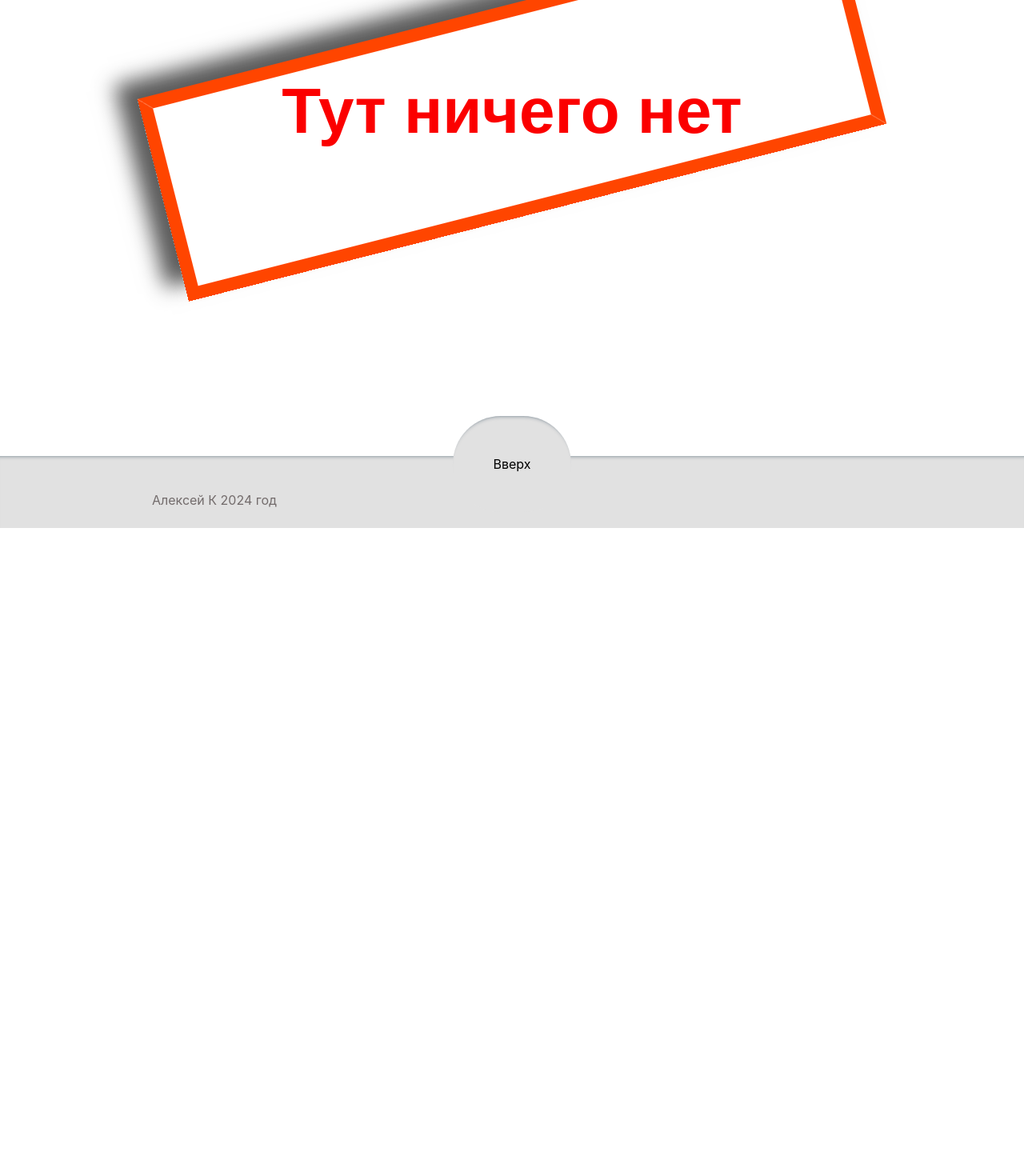
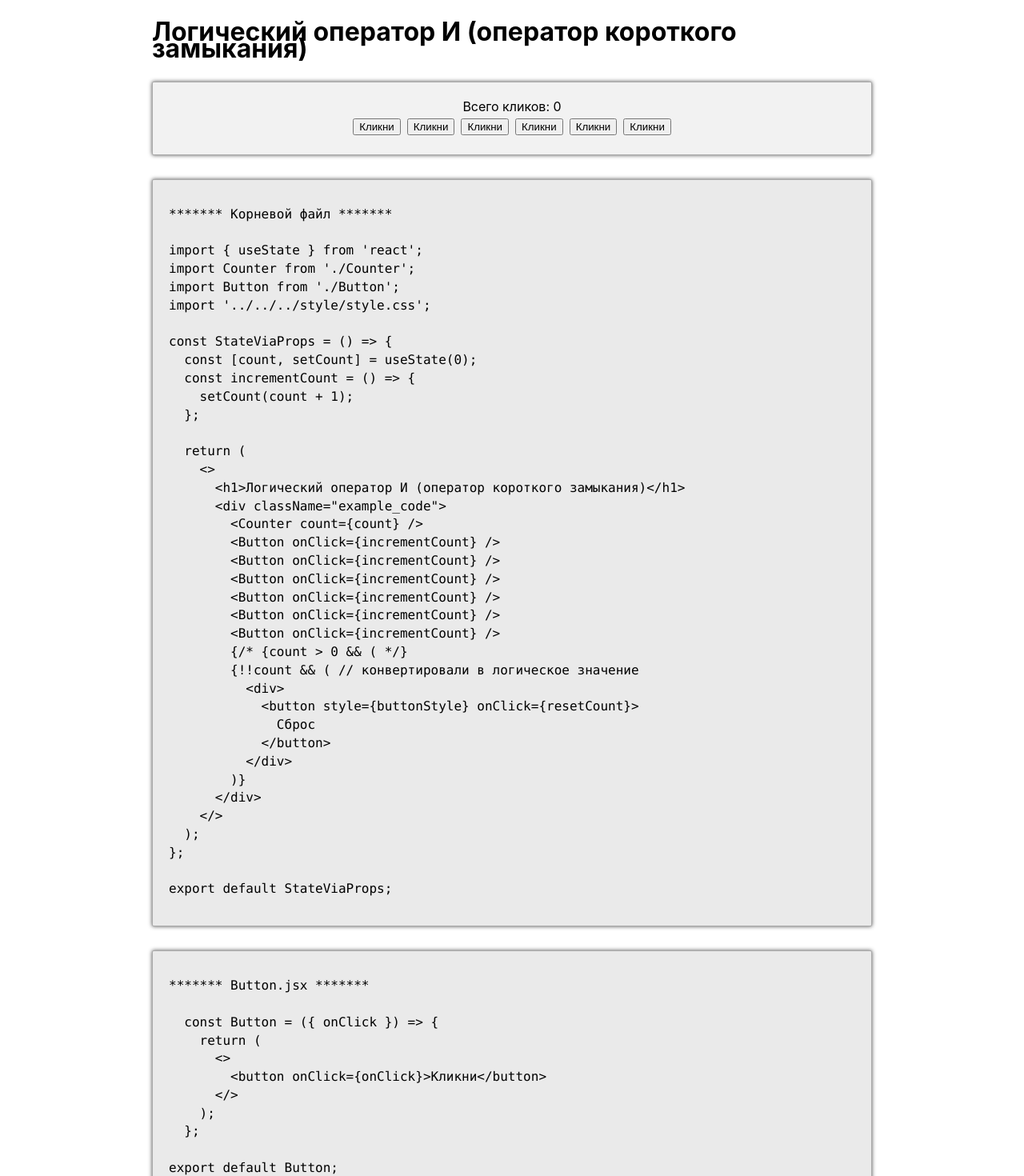
Before and after one commit to AlekseiKutukov/aleksei-k.ru, a React (Create React App) app: page /react/logical-and-operator in a window 1280 px wide. Shown: the part 140-1610 px from the top of the page at 80% size. Before the commit the page ends 800 px from the top, so only its background shows below. Built offline with nearby package versions, Linux system fonts and the light colour scheme.

Commit message:
add page logical and operator

```diff
--- a/src/App.js
+++ b/src/App.js
@@ -19,6 +19,7 @@ import Footer from './components/Footer';
 import Header from './components/Header';
 import StateViaProps from './pageRouter/react/state-via-props/StateViaProps';
 import IterateOverAnArrayOfObjects from './pageRouter/react/iterate-over-an-array-of-objects/IterateOverAnArrayOfObjects';
+import LogicalAndOperator from './pageRouter/react/logical-and-operator/LogicalAndOperator';
 
 function App() {
   return (
@@ -35,6 +36,10 @@ function App() {
             <Route
               path="react/iterate-over-an-array-of-objects"
               element={<IterateOverAnArrayOfObjects />}
+            />
+            <Route
+              path="react/logical-and-operator"
+              element={<LogicalAndOperator />}
             />
             <Route path="router" element={<RouterT />} />
             <Route path="redux" element={<ReduxT />} />
--- a/src/pageRouter/home/Home.jsx
+++ b/src/pageRouter/home/Home.jsx
@@ -15,8 +15,15 @@ const Home = () => {
       </div>
 
       <div>цитату дня – случайный вывод каких-то элементов из набора.</div>
-      <div></div>
-      <div></div>
+      <div className="body_article">
+        <pre>
+          <code>
+            {`правильно было бы менять title в state, а уж затем отображать измененное значение
+Если у Вас несколько страниц, то рекомендую плагин React Helmet помогает легко и просто
+менять тайтл или вставлять в head секцию нужные теги.`}
+          </code>
+        </pre>
+      </div>
       <div></div>
     </>
   );
--- a/src/pageRouter/react/ReactT.jsx
+++ b/src/pageRouter/react/ReactT.jsx
@@ -26,9 +26,9 @@ const ReactT = () => {
           </div>
         </Link>
 
-        <Link to="./state-via-props">
+        <Link to="./logical-and-operator">
           <div className="cards__example__code" title="Посмотреть пример">
-            Передача состояния через свойства
+            Логический оператор И
           </div>
         </Link>
       </div>
--- a/src/pageRouter/react/SingleHooks.jsx
+++ b/src/pageRouter/react/SingleHooks.jsx
@@ -38,17 +38,13 @@ const SingleHooks = () => {
   return (
     <>
       <h1>{hook?.title}</h1>
-
       {pageUseState || pageUseEffect ? (
         <div className="example-hooks">
           <button onClick={() => setLike(like + 1)}>like</button> {like}
         </div>
       ) : null}
-
-      {pageUseParams ? console.log(params) : null}
-
+      {pageUseParams && console.log(params)} {/* тоже самое что и ниже */}
       {pageUseLocation ? console.log(location) : null}
-
       {pageUseContext ? (
         //передаем value={boolen} в провайдер, чтобы потом получить значение
         <BoolenContext.Provider
@@ -60,13 +56,11 @@ const SingleHooks = () => {
           </div>
         </BoolenContext.Provider>
       ) : null}
-
       <div className="hook-description">{hook?.description}</div>
       {hook.memorandum ? (
         <div className="hook-memorandum">{hook?.memorandum}</div>
       ) : null}
       <div className="hook-example">{hook?.example}</div>
-
       <Link to=".." relative="path">
         <div className="link__all-hook">Все хуки</div>
       </Link>
--- /dev/null
+++ b/src/pageRouter/react/logical-and-operator/Button.jsx
@@ -0,0 +1,9 @@
+const Button = ({ onClick }) => {
+  return (
+    <>
+      <button onClick={onClick}>Кликни</button>
+    </>
+  );
+};
+
+export default Button;
--- /dev/null
+++ b/src/pageRouter/react/logical-and-operator/Counter.jsx
@@ -0,0 +1,5 @@
+const Counter = ({ count }) => {
+  return <div>Всего кликов: {count}</div>;
+};
+
+export default Counter;
--- /dev/null
+++ b/src/pageRouter/react/logical-and-operator/LogicalAndOperator.jsx
@@ -0,0 +1,116 @@
+import { useState } from 'react';
+import Counter from './Counter';
+import Button from './Button';
+import '../../../style/style.css';
+
+const StateViaProps = () => {
+  const [count, setCount] = useState(0);
+  const incrementCount = () => {
+    setCount(count + 1);
+  };
+  const resetCount = () => {
+    setCount(0);
+  };
+  const buttonStyle = { backgroundColor: 'lightgreen' };
+
+  return (
+    <>
+      <h1>Логический оператор И (оператор короткого замыкания)</h1>
+      <div className="example_code">
+        <Counter count={count} />
+        <Button onClick={incrementCount} />
+        <Button onClick={incrementCount} />
+        <Button onClick={incrementCount} />
+        <Button onClick={incrementCount} />
+        <Button onClick={incrementCount} />
+        <Button onClick={incrementCount} />
+        {/* {count > 0 && ( */}
+        {!!count && ( // конвертировали в логическое значение
+          <div>
+            <button style={buttonStyle} onClick={resetCount}>
+              Сброс
+            </button>
+          </div>
+        )}
+      </div>
+      <div className="body_article">
+        <pre>
+          <code>
+            {`******* Корневой файл *******
+
+import { useState } from 'react';
+import Counter from './Counter';
+import Button from './Button';
+import '../../../style/style.css';
+
+const StateViaProps = () => {
+  const [count, setCount] = useState(0);
+  const incrementCount = () => {
+    setCount(count + 1);
+  };
+
+  return (
+    <>
+      <h1>Логический оператор И (оператор короткого замыкания)</h1>
+      <div className="example_code">
+        <Counter count={count} />
+        <Button onClick={incrementCount} />
+        <Button onClick={incrementCount} />
+        <Button onClick={incrementCount} />
+        <Button onClick={incrementCount} />
+        <Button onClick={incrementCount} />
+        <Button onClick={incrementCount} />
+        {/* {count > 0 && ( */}
+        {!!count && ( // конвертировали в логическое значение
+          <div>
+            <button style={buttonStyle} onClick={resetCount}>
+              Сброс
+            </button>
+          </div>
+        )}
+      </div>
+    </>
+  );
+};
+
+export default StateViaProps;`}
+          </code>
+        </pre>
+      </div>
+
+      <div className="body_article">
+        <pre>
+          <code>
+            {`******* Button.jsx *******
+
+  const Button = ({ onClick }) => {
+    return (
+      <>
+        <button onClick={onClick}>Кликни</button>
+      </>
+    );
+  };
+
+export default Button;`}
+          </code>
+        </pre>
+      </div>
+
+      <div className="body_article">
+        <pre>
+          <code>
+            {`******* Counter.jsx *******
+
+  const Counter = ({ count }) => {
+    return <div>Всего кликов: {count}</div>;
+  };
+
+export default Counter;`}
+          </code>
+        </pre>
+      </div>
+    </>
+  );
+};
+
+export default StateViaProps;
```
